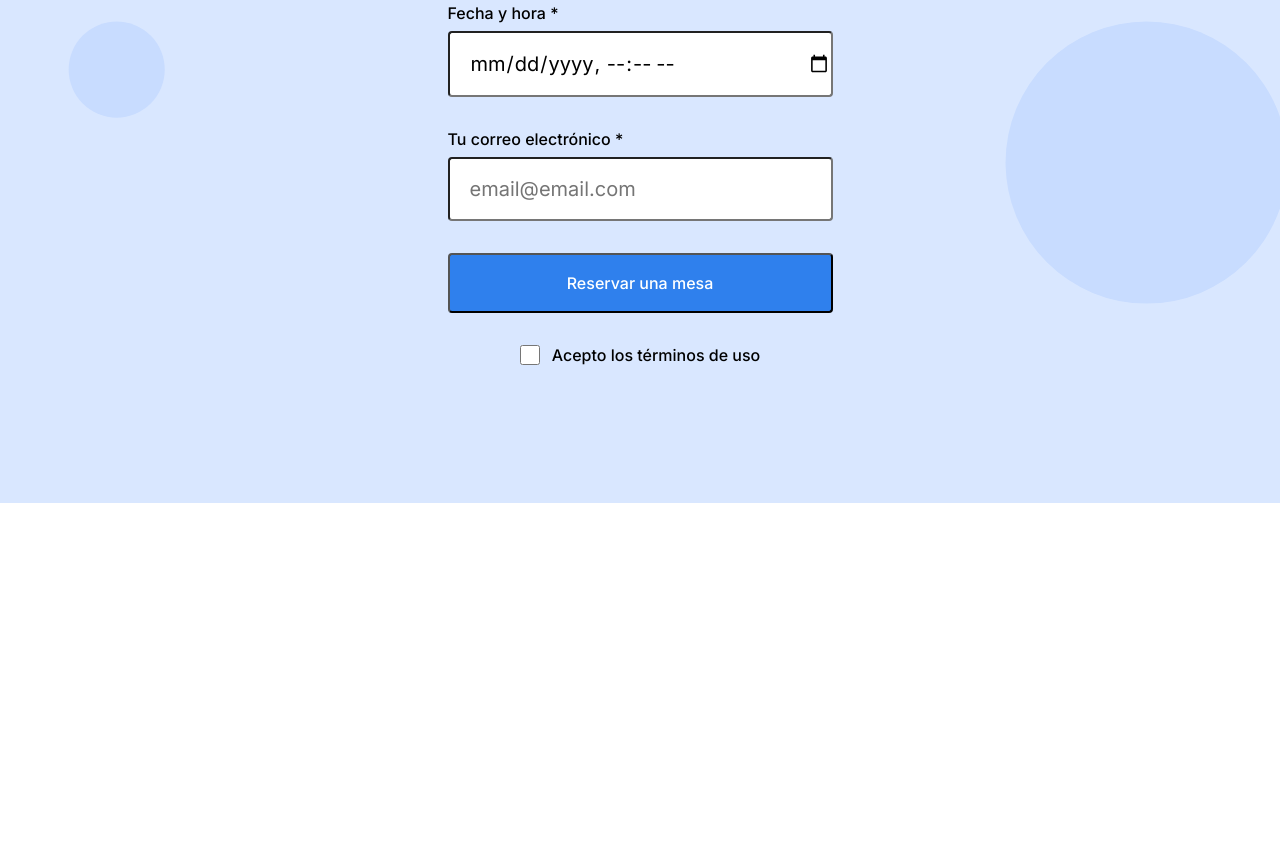
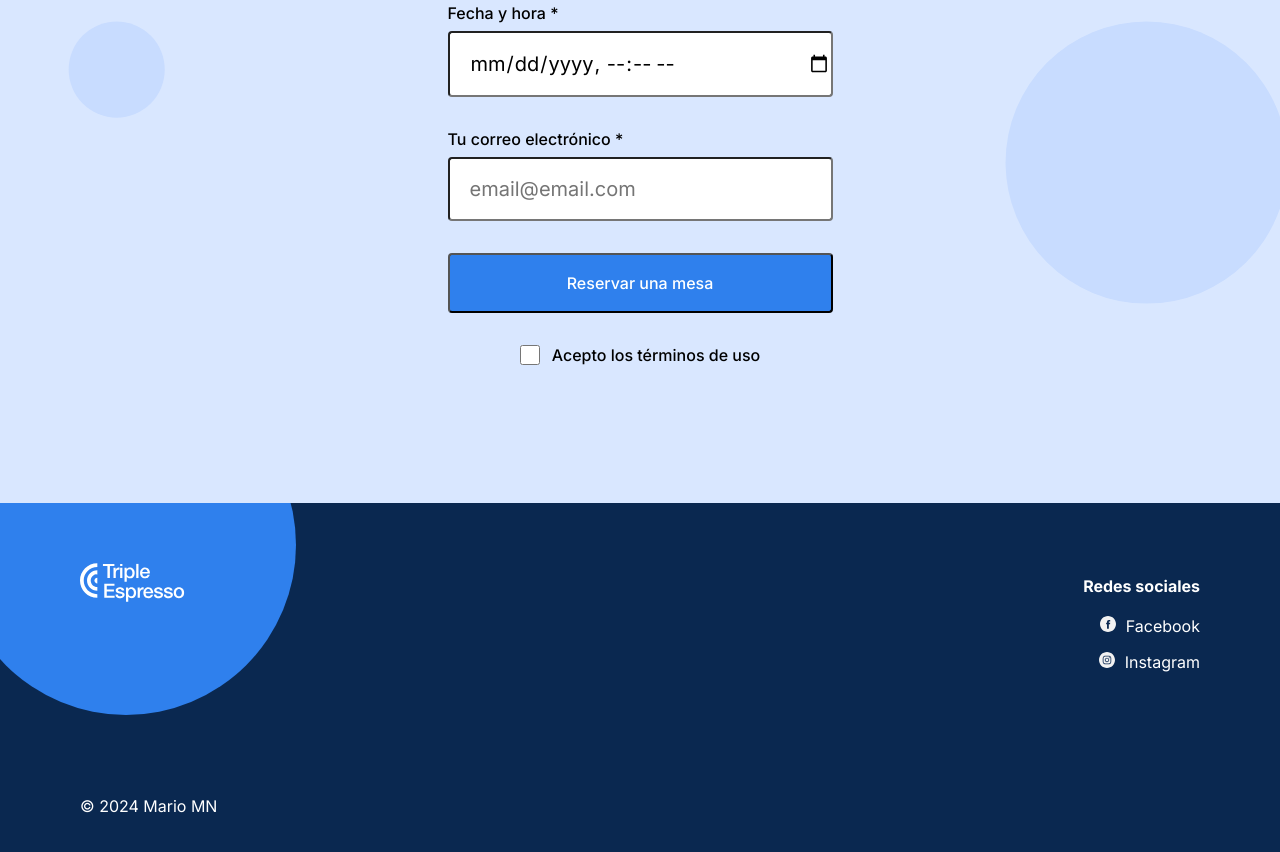
Before and after one commit to Melomario57/web_project_coffeeshop, a plain HTML site: page index.html in a window 1280 px wide. Shown: the part 2120-2972 px from the top of the page. Before the commit the page ends 2623 px from the top, so only its background shows below. Drawn offline with nearby package versions, Linux system fonts and the light colour scheme.

Commit message:
Actualización Proyecto

```diff
--- a/blocks/footer.css
+++ b/blocks/footer.css
@@ -0,0 +1,78 @@
+.footer {
+  background-color: #0a2850;
+  padding: 60px 80px 60px 80px;
+  box-sizing: border-box;
+  color: #fff;
+  position: relative;
+  z-index: -1;
+}
+.footer__content {
+  display: flex;
+  justify-content: space-between;
+}
+
+.footer__circle {
+  position: absolute;
+  top: -128px;
+  left: -44px;
+  width: 340px;
+  height: 340px;
+  background-color: #2f80ed;
+  border-radius: 50%;
+  z-index: -2;
+}
+
+.footer__social-heading {
+  margin-bottom: 20px;
+  font-family: "Inter", Arial, sans-serif;
+
+  font-weight: bold;
+
+  font-size: 16px;
+
+  line-height: 20px;
+}
+.footer__logo {
+  height: 39px;
+  width: 105px;
+}
+.footer__list {
+  list-style-type: none;
+  padding: 0;
+  margin: 0;
+  font-family: "Inter", Arial, sans-serif;
+
+  font-size: 16px;
+
+  line-height: 20px;
+}
+
+.footer__list-item {
+  margin-bottom: 16px;
+}
+
+.footer__social-link {
+  text-decoration: none;
+  display: flex;
+  justify-content: end;
+  column-gap: 10px;
+  color: #fff;
+}
+
+.footer__social-link:hover {
+  color: #c1c1c1;
+}
+
+.footer__social-icon {
+  width: 16px;
+  height: 16px;
+}
+.footer__copyright {
+  margin-top: 108px;
+  margin-bottom: auto;
+  font-family: "Inter", Arial, sans-serif;
+
+  font-size: 16px;
+
+  line-height: 20px;
+}
--- a/blocks/nav.css
+++ b/blocks/nav.css
@@ -29,3 +29,7 @@
   line-height: 20px;
   color: #000000;
 }
+
+.nav__link:hover {
+  color: #c1c1c1;
+}
--- a/index.html
+++ b/index.html
@@ -6,6 +6,7 @@
     <meta name="description" content="COFFEE-SHOP Triple Ten" />
     <meta name="keywords" content="HTML, CSS" />
     <meta name="author" content="MarioMN" />
+    <link rel="stylesheet" href="./vendor/normalize.css" />
     <link rel="stylesheet" href="./pages/index.css" />
     <link rel="stylesheet" href="favicon.ico" />
     <link rel="preconnect" href="https://fonts.googleapis.com" />
@@ -169,7 +170,42 @@
           </form>
         </section>
       </main>
-      <footer class="footer" id="footer"></footer>
+      <footer class="footer" id="footer">
+        <div class="footer__content">
+          <img
+            class="footer__logo"
+            src="/images/logo_coffeeshop_light.svg"
+            alt="logo"
+          />
+          <div class="footer__circle"></div>
+          <div class="footer___content_social">
+            <h2 class="footer__social-heading">Redes sociales</h2>
+            <ul class="footer__list">
+              <li class="footer__list-item">
+                <a class="footer__social-link" href="#"
+                  ><img
+                    class="footer__social-icon"
+                    src="images/facebook_white.svg"
+                    alt="Face"
+                  />
+                  Facebook</a
+                >
+              </li>
+              <li class="footer__list-item">
+                <a class="footer__social-link" href="#"
+                  ><img
+                    class="footer__social-icon"
+                    src="images/instagram_white.svg"
+                    alt="Insta"
+                  />
+                  Instagram</a
+                >
+              </li>
+            </ul>
+          </div>
+        </div>
+        <p class="footer__copyright">© 2024 Mario MN</p>
+      </footer>
     </div>
   </body>
 </html>
--- a/pages/index.css
+++ b/pages/index.css
@@ -4,6 +4,5 @@
 @import url("../blocks/page.css");
 @import url("../blocks/header.css");
 @import url("../blocks/nav.css");
-@import url("../blocks/page.css");
 @import url("../blocks/recipes.css");
 @import url("../blocks/reservation.css");
```
Also changed, not shown: 1 other file.
